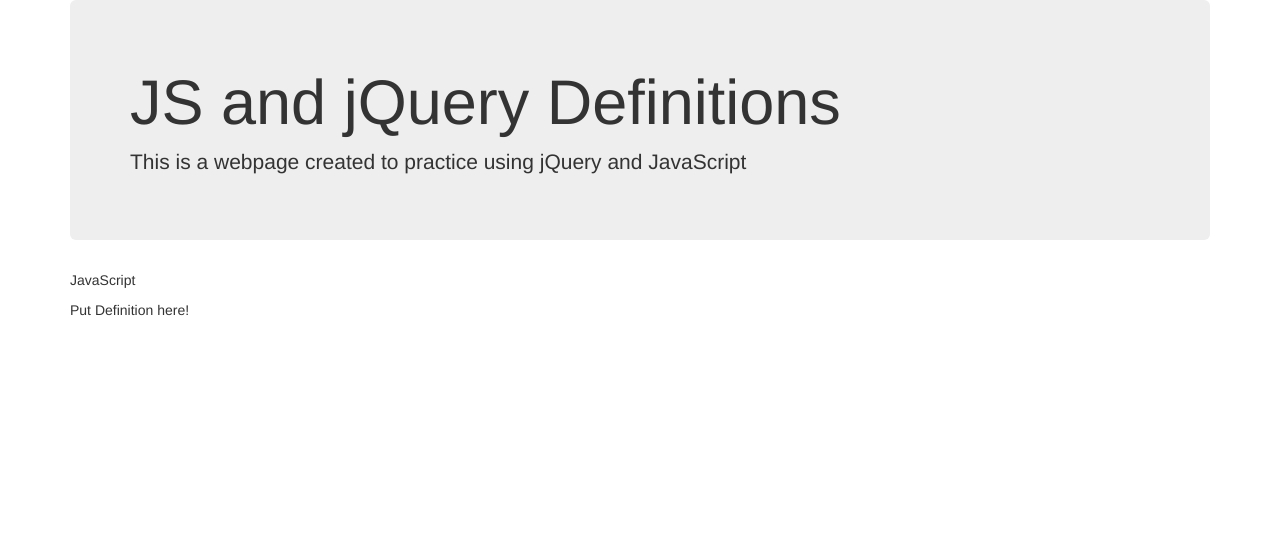
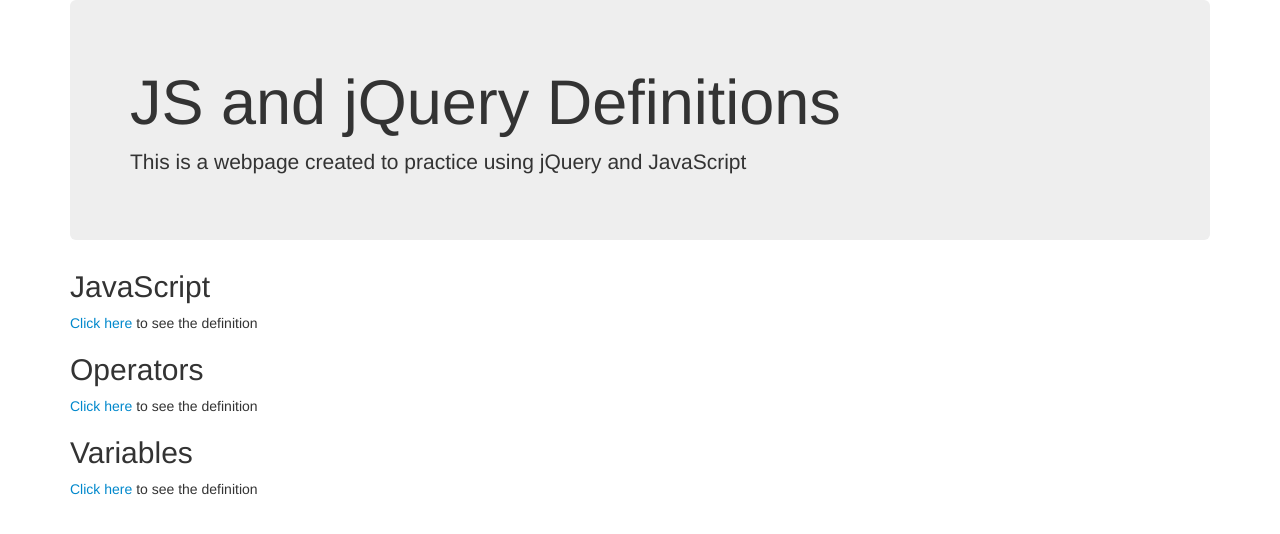
Before and after one commit to ShonBurgundy/flashcards, a plain HTML site: page index.html in a window 1280 px wide. Drawn offline with Linux system fonts and the light colour scheme.

Commit message:
Added parent and children elementsto js, updated html and css

```diff
--- a/css/styles.css
+++ b/css/styles.css
@@ -0,0 +1,8 @@
+.answer {
+  display: none;
+}
+
+.clickable {
+  cursor: pointer;
+  color: #0088cc;
+}
--- a/index.html
+++ b/index.html
@@ -13,13 +13,39 @@
       <div class="jumbotron">
         <h1>JS and jQuery Definitions</h1>
         <p>This is a webpage created to practice using jQuery and JavaScript</p>
+    </div>
+    <div class="card">
+        <h2>JavaScript</h2>
+        <div class="flash question">
+        <p><span class="clickable">Click here</span> to see the definition</p>
+        </div>
+
+      <div class="flash answer">
+        <p>An object-oriented computer programming language commonly used to create interactive effects within web browsers.<span class="clickable"> Click here</span> to hide.</p>
+      </div>
+    </div>
+
+
+      <div class="card">
+        <h2>Operators</h2>
+        <div class="flash question">
+          <p><span class="clickable">Click here</span> to see the definition</p>
+        </div>
+
+        <div class="flash answer">
+          <p>An operator is a symbol that is used to perform an operation. Most often these operations are arithmetic (addition, subtraction, etc), but not always.<span class="clickable"> Click here</span> to hide.</p>
+        </div>
       </div>
 
-      <div class ="show-js">
-        <p><span class="click-js">JavaScript</span></p>
-      </div>
-      <div class ="hide-js"></div>
-        <p><span class="click-js">Put Definition here!</span></p>
+      <div class="card">
+        <h2>Variables</h2>
+        <div class="flash question">
+          <p><span class="clickable">Click here</span> to see the definition</p>
+        </div>
+
+        <div class="flash answer">
+          <p>In JavaScript, variables are used to hold a value. It can hold any value, from primitives to objects.<span class="clickable"> Click here</span> to hide.</p>
+        </div>
       </div>
     </div>
   </body>
--- a/js/scripts.js
+++ b/js/scripts.js
@@ -1 +1,5 @@
-$
+$(document).ready(function() {
+  $(".clickable").click(function() {
+    $(this).parents(".card").children(".flash").toggle();
+  });
+});
```
